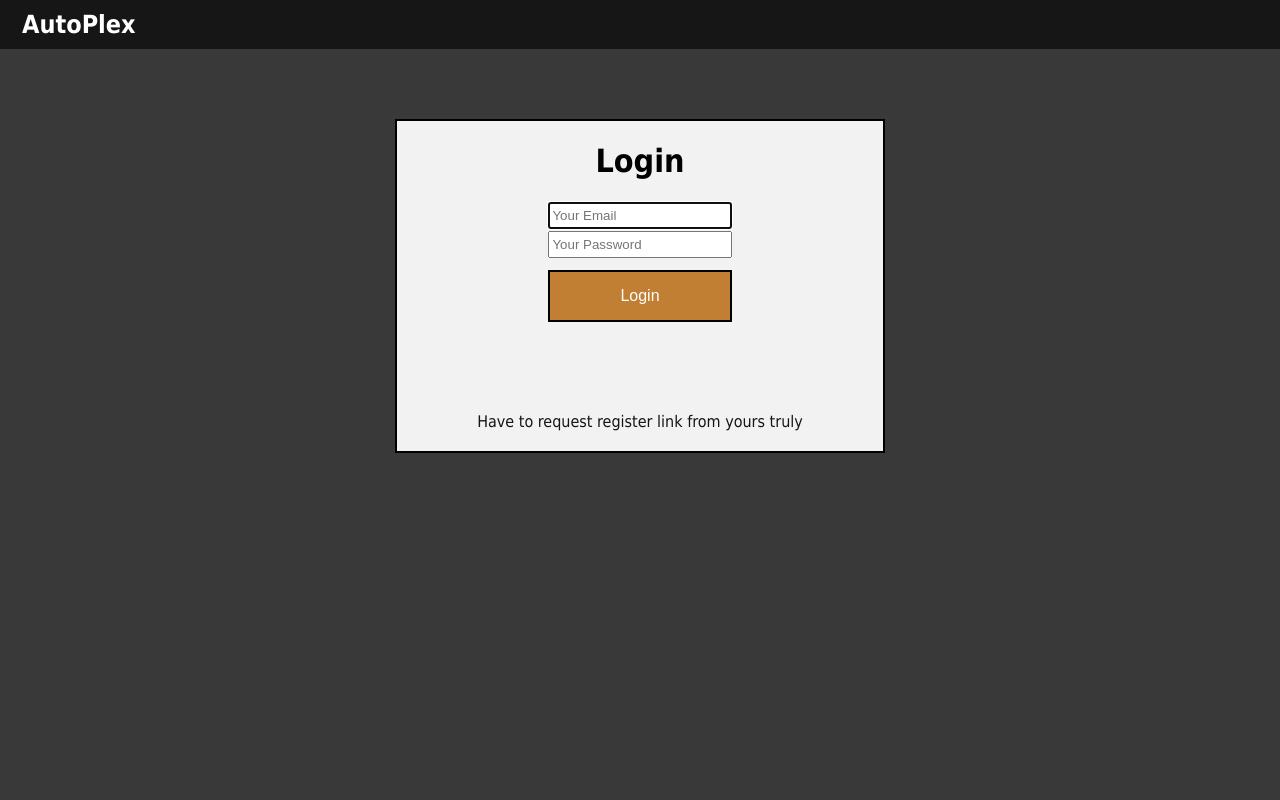
After one commit to nielth/autoplex, a Flask app: page /login/nonauth in a window 1280 px wide. The commit adds this page. Run offline with Flask 2, Linux system fonts and the light colour scheme; some libraries are stand-ins or nearby versions.

Commit message:
added registration

```diff
--- a/app/app.py
+++ b/app/app.py
@@ -1,6 +1,8 @@
 import os
+import secrets
 
-from flask import Flask, request, render_template, redirect, url_for, session
+from flask import Flask, request, render_template, redirect, url_for, session, flash
+from werkzeug.security import generate_password_hash, check_password_hash
 from werkzeug.middleware.proxy_fix import ProxyFix
 from flask_sqlalchemy import SQLAlchemy
 from requests import exceptions
@@ -26,15 +28,21 @@ load_dotenv()
 DOMAIN = os.getenv("DOMAIN")
 SECERT_KEY = os.getenv("SECRET_FLASK_KEY")
 SECURITY = os.getenv("SECURITY")
+REGISTER_KEY = None
 
 app = Flask(__name__)
 app.config["ENV"] = "development"
-# python -c 'import secrets; print(secrets.token_hex())'
+# python3 -c 'import secrets; print(secrets.token_hex())'
 app.config["SECRET_KEY"] = SECERT_KEY
 app.config["SESSION_COOKIE_SECURE"] = True
 app.config["SESSION_COOKIE_HTTPONLY"] = True
 app.config["SQLALCHEMY_DATABASE_URI"] = "sqlite:///user.db"
 app.config["SQLALCHEMY_TRACK_MODIFICATIONS"] = False
+
+# For debugging
+#app.config["TEMPLATES_AUTO_RELOAD=True"] = True
+#app.config['DEBUG'] = True
+
 app.url_map.strict_slashes = False
 # redirects stay https
 app.wsgi_app = ProxyFix(app.wsgi_app, x_for=1 ,x_proto=1)
@@ -74,10 +82,56 @@ def page_not_found(e):
 @app.route("/login", methods=["GET"])
 def login():
     forward_link, identifier = plex.get_plex_link(
-        forward_url=f"{SECURITY}://{DOMAIN}/login/callback"
+        forward_url=f"https://{DOMAIN}/login/callback"
     )
     session["identifier"] = identifier
-    return f'<a class="btn btn-success" href="{forward_link}" target="_blank">Continue with Plex</a>'
+    return render_template("connect.html", forward_link=forward_link)
+
+
+@app.route("/createkey", methods=['GET', 'POST'])
+@login_required
+def create_key():
+    global REGISTER_KEY
+    REGISTER_KEY = secrets.token_hex()
+    return REGISTER_KEY
+
+@app.route("/login/nonauth", methods=['GET', 'POST'])
+def sign_in():
+    if request.method=='GET':
+        return render_template('login.html')
+    else:
+        email = request.form.get('email')
+        password = request.form.get('password')
+        user = User.query.filter_by(email=email).first()
+        try:
+            passwd = user.password
+
+        except AttributeError:
+            return "Username or password wrong or not found. Maybe try loggin in through Plex?", 404
+        if not user or not passwd:
+            return "User not found", 404
+        elif not check_password_hash(passwd, password):
+            return "Username or password wrong or not found. Maybe try loggin in through Plex?", 404
+        login_user(user)
+        return redirect(url_for('index'))
+
+@app.route(f'/signup/{REGISTER_KEY}', methods=['GET', 'POST'])
+def signup():
+    global REGISTER_KEY
+    if request.method=='GET':
+        return render_template('signup.html', REGISTER_KEY=REGISTER_KEY)
+    else:
+        email = request.form.get('email')
+        password = request.form.get('password')
+        user = User.query.filter_by(email=email).first()
+        if user:
+            return "User already exist or the email have logged in through Plex previously.", 404
+        new_user = User(email=email, password=generate_password_hash(password, method='sha256'))
+        db.session.add(new_user)
+        db.session.commit()
+        login_user(new_user)
+        REGISTER_KEY = None
+        return redirect(url_for('index'))
 
 
 @app.route("/login/callback", methods=["GET"])
@@ -165,6 +219,6 @@ def mov_magnet(category, name):
 
 
 if __name__ == "__main__":
-    p = Process(target = qbt.delete_finished)
+   # p = Process(target = qbt.delete_finished)
     #p.start()
     app.run(host="0.0.0.0")
--- a/app/backend/db_.py
+++ b/app/backend/db_.py
@@ -4,7 +4,8 @@ from app import db, UserMixin
 class User(UserMixin, db.Model):
     id = db.Column(db.Integer, primary_key=True)
     email = db.Column(db.String(100), nullable=False, unique=True)
-    uuid = db.Column(db.String(100), nullable=False, unique=True)
-    username = db.Column(db.String(100), nullable=False, unique=True)
+    uuid = db.Column(db.String(100), nullable=True, unique=True)
+    username = db.Column(db.String(100), nullable=True, unique=True)
+    password = db.Column(db.String(100), nullable=True, unique=True)
 
 db.create_all()
--- a/app/static/style.css
+++ b/app/static/style.css
@@ -3,7 +3,7 @@ html, body{
 }
 
 html {
-    background-color: lightseagreen;
+    background-color: #393939;
 }
 
 body {
@@ -11,6 +11,96 @@ body {
     font-family: Tahoma, Verdana, Arial, Arial, serif;
     touch-action: auto;
 }
+
+.header {
+    overflow: hidden;
+    padding: 0 10px;
+    background-color: #161616;
+    color: #fff;
+  }
+
+.header a {
+    float: left;
+    color: #ffff;
+    text-align: center;
+    padding: 12px;
+    text-decoration: none;
+    font-size: 18px;
+    line-height: 25px;
+    border-radius: 4px;
+  }
+
+  .btn {
+    background-color: rgb(193 127 52);
+    color: white;
+    padding: 15px 0px;
+    font-size: 16px;
+    cursor: pointer;
+    margin: auto;
+    text-decoration: none;
+    border-style: solid;
+    border-width: 2px;
+    border-color: black;
+    display: block;
+    width: 38%;
+    margin: 12px auto;
+  }
+
+  .btn.btn-success.login {
+    margin: -8px auto;
+  }
+
+  #signup-msg {
+    bottom: 4px;
+    position: absolute;
+    margin-left: auto;
+    margin-right: auto;
+    left: 0;
+    right: 0;
+    text-align: center;
+    color: #151515;
+  }
+
+  .field {
+    margin: 2px auto;
+  }
+
+  .is-large {
+    height: 21px;
+    width: 36%;
+  }
+
+#h1-login {
+    padding: 20px 0;
+    font-size: 24px;
+}
+
+#login-div {
+    height: 330px;
+    width: 38%;
+    margin: 70px auto;
+    text-align: center;
+    border-style: solid;
+    border-width: 2px;
+    background-color: #f2f2f2;
+    position: relative;
+}
+
+
+.header a.logo {
+    font-size: 25px;
+    font-weight: bold;
+  }
+
+  .header a:hover {
+    background-color: rgb(31, 30, 30);
+    color: white;
+  }
+
+.header-right {
+    float: right;
+    font-size: 15px;
+  }
 
 ul {
     list-style-type: none;
@@ -153,44 +263,3 @@ td a img {
     width: 12px;
     cursor: pointer;
 }
-
-#loader-div {
-    height: 100%;
-    width: 100%;
-    position: absolute;
-    background-color: gray;
-    opacity: 0.5;
-    display: none;
-}
-
-.loader {
-    border: 9px solid #f3f3f3;
-    border-radius: 50%;
-    border-top: 9px solid #3498db;
-    width: 50px;
-    height: 50px;
-    -webkit-animation: spin 2s linear infinite; /* Safari */
-    animation: spin 2s linear infinite;
-    position: sticky;
-    margin: auto;
-    top: 50%;
-}
-
-/* Safari */
-@-webkit-keyframes spin {
-    0% {
-        -webkit-transform: rotate(0deg);
-    }
-    100% {
-        -webkit-transform: rotate(360deg);
-    }
-}
-
-@keyframes spin {
-    0% {
-        transform: rotate(0deg);
-    }
-    100% {
-        transform: rotate(360deg);
-    }
-}
--- /dev/null
+++ b/app/templates/login.html
@@ -0,0 +1,51 @@
+<!DOCTYPE html>
+<html lang="en">
+
+<head>
+    <meta charset="utf-8" />
+    <meta name="viewport" content="width=device-width, initial-scale=1, maximum-scale=1">
+    <script src="https://ajax.googleapis.com/ajax/libs/jquery/3.5.1/jquery.min.js"></script>
+    <title>AutoPlex</title>
+    <link href="{{ url_for('static',filename='style.css') }}" rel="stylesheet" />
+    <link href="{{ url_for('static',filename='responsive.css') }}" rel="stylesheet" />
+    <!-- Add icon library -->
+    <script src='https://kit.fontawesome.com/a076d05399.js' crossorigin='anonymous'></script>
+</head>
+<body>
+    <div class="header">
+        <a href="/" class="logo">AutoPlex</a>
+        <div class="header-right">
+        </div>
+      </div>
+      <div id="login-div">
+          {% block content %}
+          <div class="column is-4 is-offset-4">
+              <h1 class="title">Login</h1>
+              <div class="box">
+                  {% with messages = get_flashed_messages() %}
+                      {% if messages %}
+                          <div class="notification is-danger">
+                              {{ messages[0] }}
+                          </div>
+                      {% endif %}
+                  {% endwith %}
+                  <form method="POST" action="/login/nonauth">
+                      <div class="field">
+                          <div class="control">
+                              <input class="input is-large" type="email" name="email" placeholder="Your Email" autofocus="">
+                          </div>
+                      </div>
+
+                      <div class="field">
+                          <div class="control">
+                              <input class="input is-large" type="password" name="password" placeholder="Your Password">
+                          </div>
+                      </div>
+                      <button class="btn btn-success">Login</button>
+                  </form>
+              </div>
+          </div>
+          <p id="signup-msg">Have to request register link from yours truly</p>
+          {% endblock %}
+      </div>
+</html>
```
Also changed, not shown: other parts of app/static/style.css (+34 -14 lines), app/static/responsive.css (+6 -44 lines), app/templates/connect.html (added, +26 -0 lines), app/templates/index.html (+20 -16 lines), app/templates/signup.html (added, +42 -0 lines), app/static/request.js (line endings or trailing spaces).
